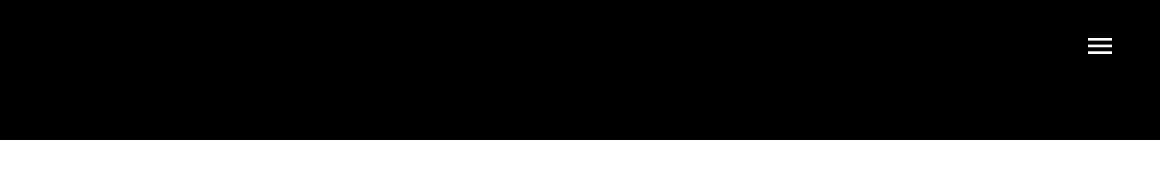
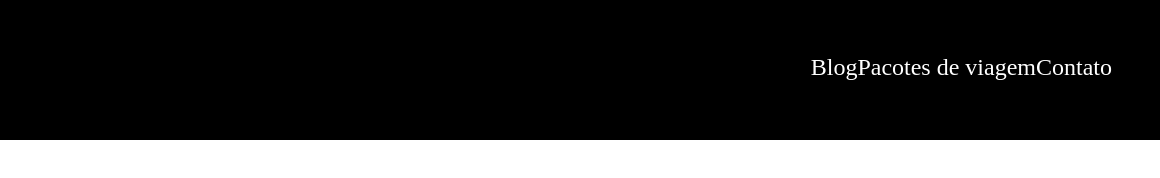
Before and after one commit to yummimonteiro96/jornada-viagens, a plain HTML site: page index.html in a window 1280 px wide. Shown: the full height of the page, 120-1280 px from the left. Drawn offline with Linux system fonts and the light colour scheme.

Commit message:
Adiciona estilos para tablet

```diff
--- a/css/header.css
+++ b/css/header.css
@@ -31,16 +31,38 @@
   display: none;
 }
 
-.list-links{
-    list-style: none;
-
+.list-links {
+  list-style: none;
 }
 
-.list-links li{
-    margin: 16px 0;
+.list-links li {
+  margin: 16px 0;
 }
 
 .list-links li a {
-    color: var(--text-secondary-color);
-    text-decoration: none;
+  color: var(--text-secondary-color);
+  text-decoration: none;
+  font-weight: var(--menu-text-weigth);
+  font-size: 24px;
 }
+
+@media screen and (min-width: 768px) {
+  .navigation-menu {
+    margin-top: 0;
+  }
+  .navigation-menu label {
+    display: none;
+  }
+  .navigation-menu nav {
+    display: block;
+  }
+  .navigation-menu ul {
+    display: flex;
+    justify-content: space-between;
+    align-items: center;
+    padding: 0;
+  }
+  .navigation-menu li {
+    margin: 0;
+  }
+}
```
